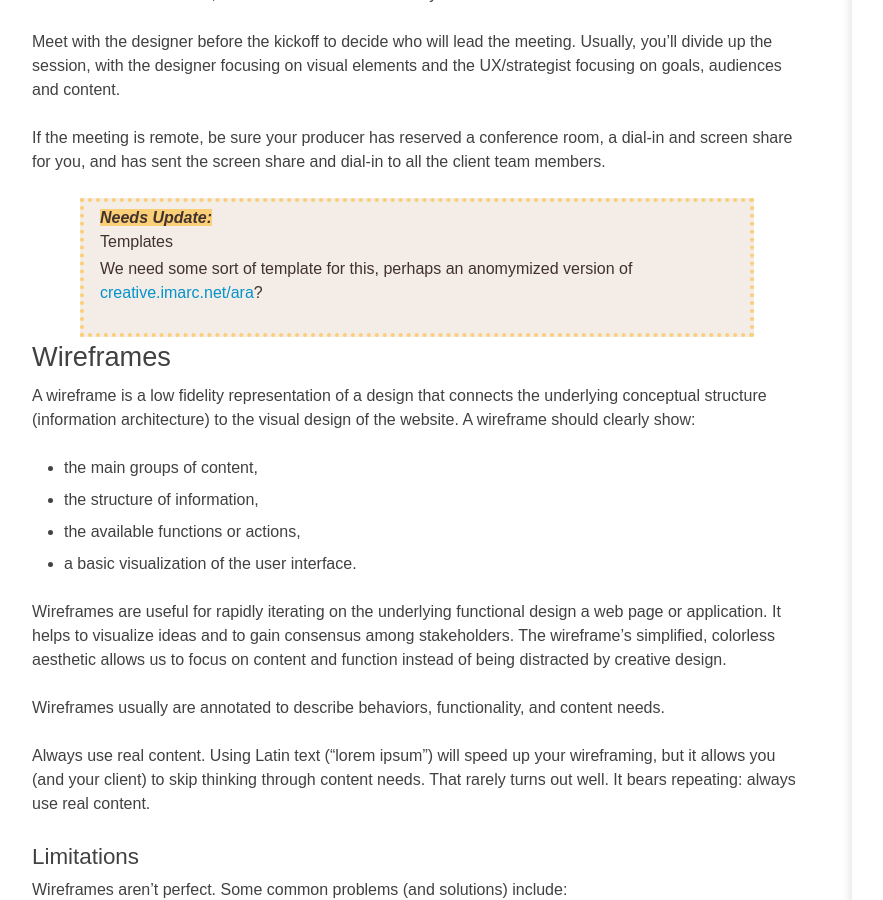
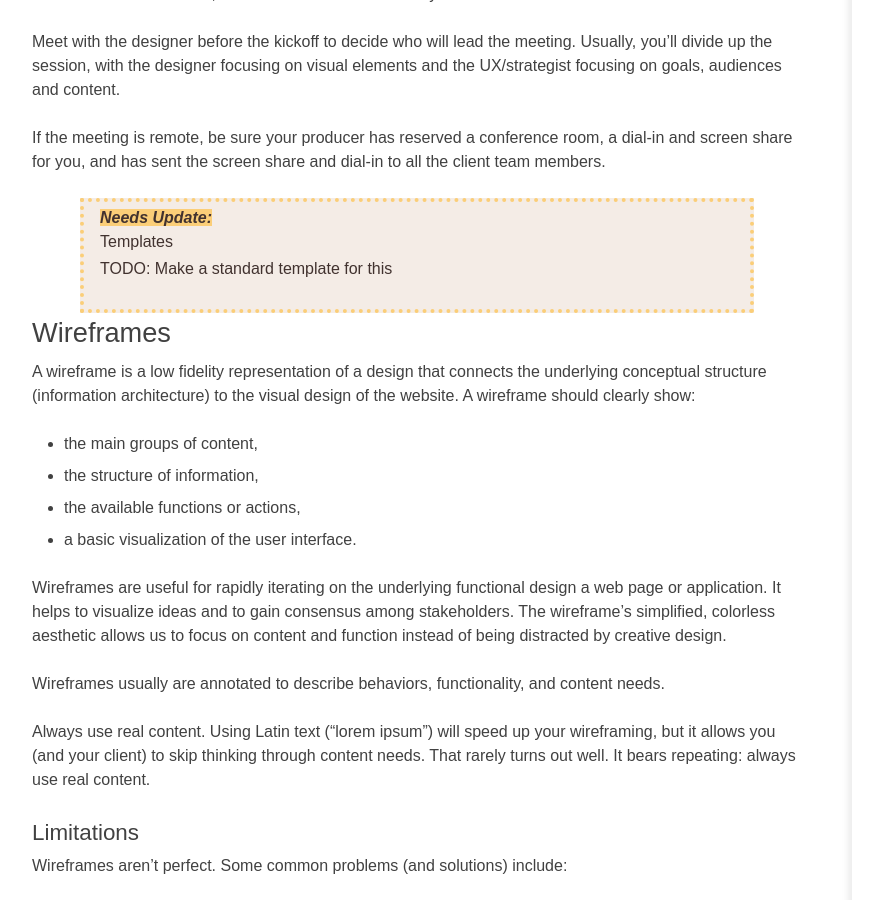
Before and after one commit to imarc/handbook, a Jekyll site: the page built from strategy.markdown, in a window 1280 px wide and 900 px high, scrolled down 13702 px. Shown: the whole window, without its empty margins (88-971 px from the left). Built offline with Jekyll 4.4.1, drawn with Linux system fonts in a browser that asks for light colours; nearby versions of some CDN libraries.

Commit message:
Remove link that shouldn't have been there

```diff
--- a/strategy.markdown
+++ b/strategy.markdown
@@ -451,7 +451,7 @@ If the meeting is remote, be sure your producer has reserved a conference room,
 
 <div markdown="1" class="needscontent templates">
 ##### Templates
-We need some sort of template for this, perhaps an anomymized version of [creative.imarc.net/ara](http://creative.imarc.net/ara)?
+TODO: Make a standard template for this
 </div>
 
 
```
